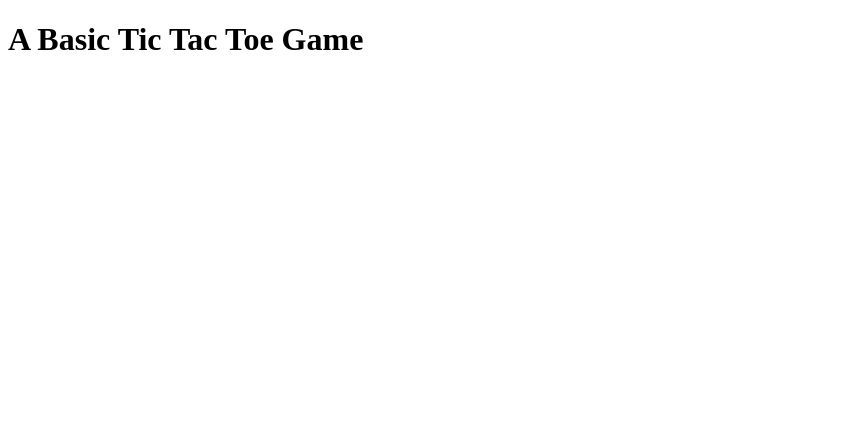
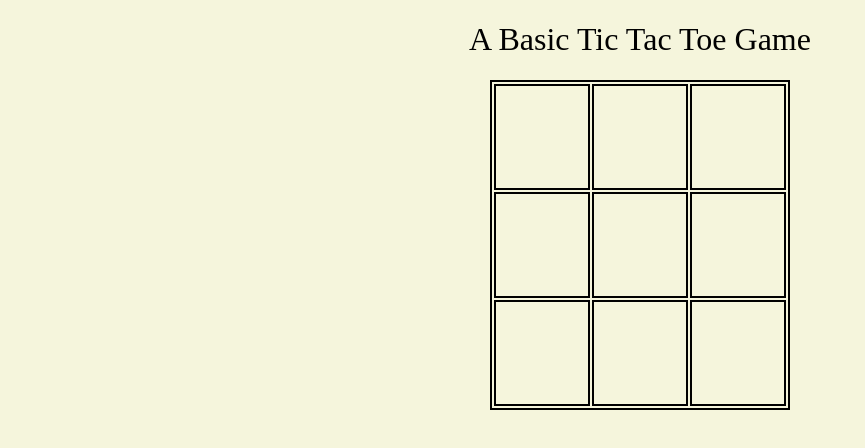
Before and after one commit to trolling42/Tic-Tac-Toe, a plain HTML site: page index.html in a window 1280 px wide. Shown: the whole page, without its empty margins (0-865 px from the left). Drawn offline with Linux system fonts and the light colour scheme.

Commit message:
Remove a typo

```diff
--- a/index.html
+++ b/index.html
@@ -2,7 +2,7 @@
 <html>
 <head>
   <title>Tic Tac Toe</title>
-  <link rel="stylesheet" ref="assets/styles.css" type="text/css" />
+  <link rel="stylesheet" href="assets/styles.css" type="text/css" />
 </head>
 <body>
 <h1>A Basic Tic Tac Toe Game</h1>
```
